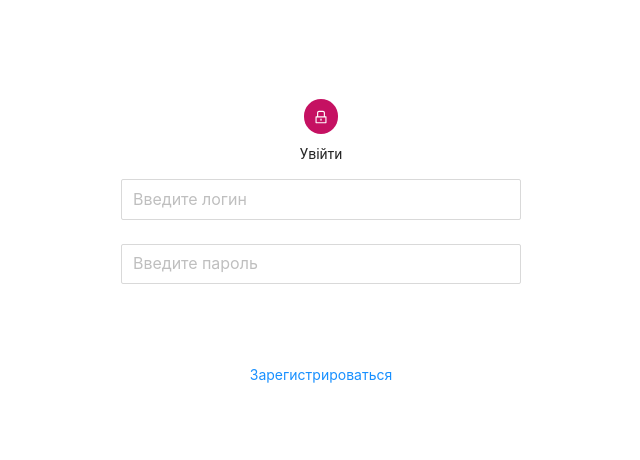
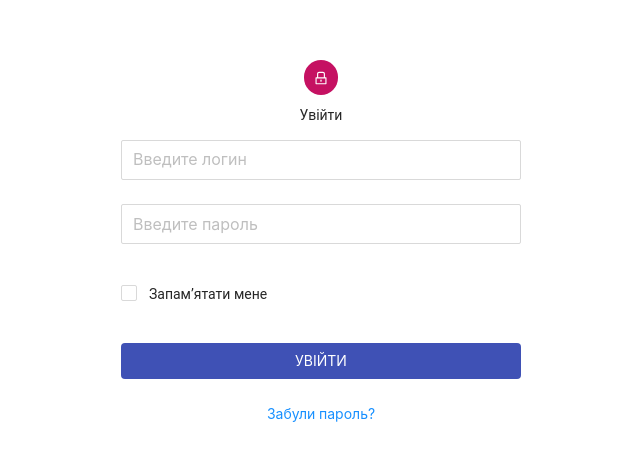
Before and after one commit to LordPozdnyakov/Timetable-for-university-frontend, a React (Create React App) app: page /login in a window 1280 px wide. Shown: the part 154-614 px from the top of the page, without its empty margins (319-959 px from the left). Built offline with nearby package versions, Linux system fonts and the light colour scheme.

Commit message:
Create loginForm module; cosmetic;

```diff
--- /dev/null
+++ b/src/Components/Button/ButtonComponent.tsx
@@ -0,0 +1,11 @@
+import React from 'react';
+import "./ButtonStyles.scss"
+
+// @ts-ignore
+const ButtonComponent = (props) => {
+    return (
+        <button {...props} className="main__button">{props.children}</button>
+    );
+};
+
+export default ButtonComponent;
--- /dev/null
+++ b/src/Components/Button/ButtonStyles.scss
@@ -0,0 +1,9 @@
+.main__button {
+  width: 100%;
+  background-color: #3F51B5;
+  height: 36px;
+  border: none;
+  border-radius: 4px;
+  text-transform: uppercase;
+  color: white;
+}
--- a/src/Modules/LoginForm/LoginFormComponent.tsx
+++ b/src/Modules/LoginForm/LoginFormComponent.tsx
@@ -1,7 +1,8 @@
 import { LockOutlined } from '@ant-design/icons';
-import {Form, Input} from 'antd';
+import {Form, Input, Checkbox} from 'antd';
 import React from 'react';
 import {Link} from 'react-router-dom';
+import ButtonComponent from '../../Components/Button/ButtonComponent';
 import FormWrapper from '../../Components/FormWrapper/FormWrapper';
 import "./LoginFormStyles.scss"
 
@@ -26,6 +27,7 @@ const LoginFormComponent = (props:any) => {
         isAuth
     } = props;
     // @ts-ignore
+    // @ts-ignore
     return (
         <div className="wrapper__form">
             <FormWrapper>
@@ -45,8 +47,6 @@ const LoginFormComponent = (props:any) => {
                         hasFeedback
                         // @ts-ignore
                         // validateStatus={validateField('email', touched, errors)}
-
-
                     >
 
                         <Input size={"large"} placeholder="Введите логин" onChange={handleChange} onBlur={handleBlur}
@@ -58,19 +58,30 @@ const LoginFormComponent = (props:any) => {
                         name="password"
                         // @ts-ignore
                         // validateStatus={validateField('password', touched, errors)}
-
-
                     >
                         <Input size={"large"} placeholder="Введите пароль" onChange={handleChange}
                                onBlur={handleBlur} id='password' value={values.password}/>
                     </Form.Item>
+                    <Form.Item
+                        name="rememberMe"
+                        // @ts-ignore
+                        // validateStatus={validateField('password', touched, errors)}
+                    >
+                        <div className="checkbox">
+                            <div><Checkbox onChange={handleChange} id='rememberMe' value={values.rememberMe} /></div>
+                            <div><p>Запам’ятати мене</p></div>
+                        </div>
+                    </Form.Item>
 
                     <Form.Item {...tailLayout}>
-                        {/*<Button className={"large__button"} type="primary" htmlType="submit" onClick={handleSubmit} disabled={isSubmitting}>*/}
-                        {/*    Войти в аккаунт*/}
-                        {/*</Button>*/}
+
+                        <ButtonComponent  type="primary" htmlType="submit" onClick={handleSubmit} disabled={isSubmitting}>
+                            Увійти
+                        </ButtonComponent>
                     </Form.Item>
-                    <Link to={'/register'} className={'auth__link-registered'}>Зарегистрироваться</Link>
+
+
+                    <Link to={'/register'} className={'auth__link-registered'}>Забули пароль?</Link>
                 </Form>
             </FormWrapper>
         </div>
--- a/src/Modules/LoginForm/LoginFormContainerComponent.tsx
+++ b/src/Modules/LoginForm/LoginFormContainerComponent.tsx
@@ -1,22 +1,20 @@
 import { withFormik } from "formik";
 import LoginFormComponent from "./LoginFormComponent";
+
 
 
 
 const LoginFormContainerComponent = withFormik({
     mapPropsToValues: () => ({
         email: '',
-        password: ''
+        password: '',
+        rememberMe: false,
     }),
 
 
     handleSubmit: (values, { setSubmitting,props}) => {
-        // store.dispatch(UsserAction.fetchUserLogin(values)).then(({status}) =>{
-        //     if (status === 'success') {
-        //         props.props.history.push('/')
-        //     }
-        //     setSubmitting(false)
-        // })
+        alert(values.email)
+        setSubmitting(false)
     },
 
 
--- a/src/Modules/LoginForm/LoginFormStyles.scss
+++ b/src/Modules/LoginForm/LoginFormStyles.scss
@@ -16,4 +16,12 @@
   p {
     padding-top: 15px;
   }
+  .checkbox {
+    display: flex;
+    align-items: center;
+    div {
+      margin-right: 12px;
+    }
+  }
+
 }
```
